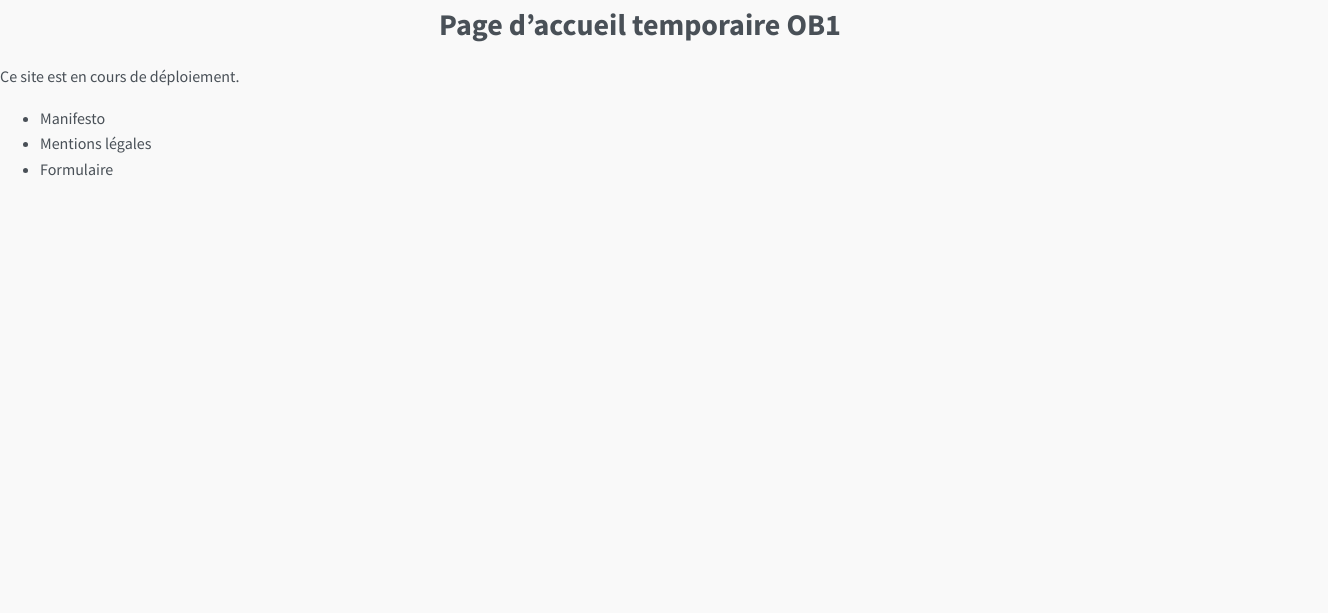
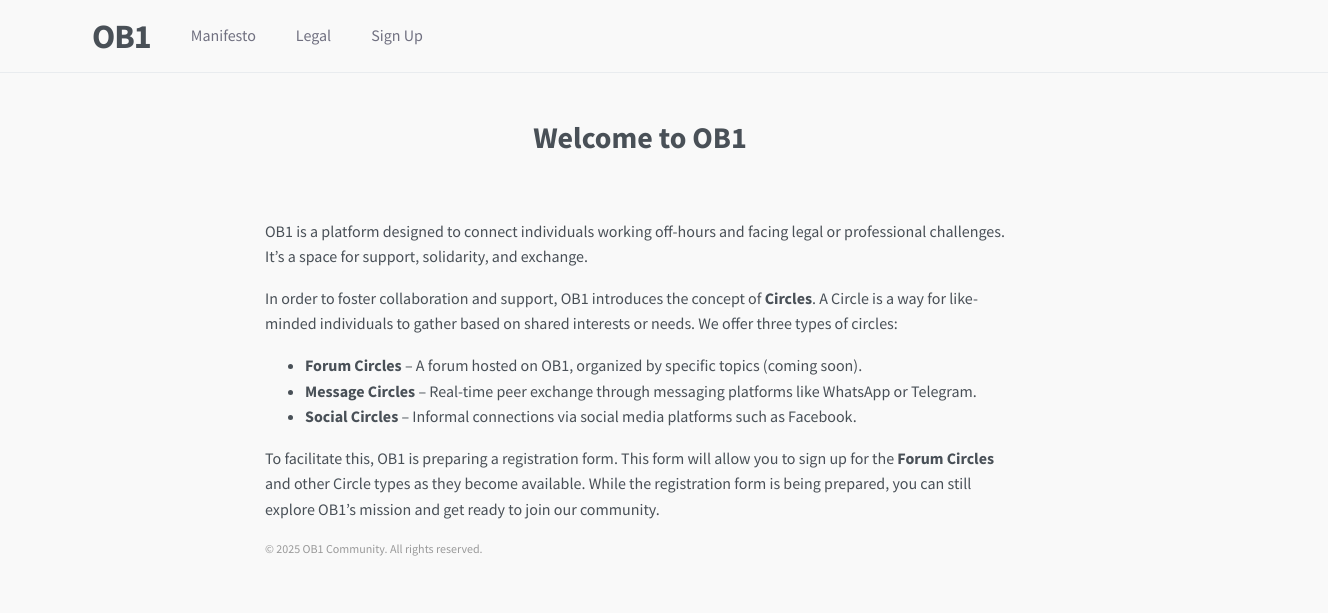
Before and after one commit to domainController/0B1-vanilla, a website built with Vite: page index.html in a window 1280 px wide. Shown: the whole page, 1328 px wide, since content can reach past the window. Built offline with nearby package versions, Linux system fonts and the light colour scheme.

Commit message:
Update index.html with new intro paragraph and menu link fix

```diff
--- a/index.html
+++ b/index.html
@@ -1,17 +1,42 @@
 <!DOCTYPE html>
-<html lang="fr">
+<html lang="en">
 <head>
-  <meta charset="UTF-8">
-  <title>Bienvenue sur OB1</title>
-  <link rel="stylesheet" href="/assets/css/main.css" />
+    <meta charset="UTF-8">
+    <meta name="viewport" content="width=device-width, initial-scale=1.0">
+    <meta http-equiv="X-UA-Compatible" content="ie=edge">
+    <title>Welcome to OB1</title>
+    <link rel="stylesheet" href="assets/css/main.css">
 </head>
 <body>
-  <h1>Page d’accueil temporaire OB1</h1>
-  <p>Ce site est en cours de déploiement.</p>
-  <ul>
-    <li><a href="/about.html">Manifesto</a></li>
-    <li><a href="/legal.html">Mentions légales</a></li>
-    <li><a href="/form.html">Formulaire</a></li>
-  </ul>
+
+<header>
+    <div class="navbar">
+        <a href="/" class="navbar-item navbar-logo-text">OB1</a>
+        <a href="/about.html" class="navbar-item">Manifesto</a>
+        <a href="/legal.html" class="navbar-item">Legal</a>
+        <a href="/form.html" class="navbar-item">Sign Up</a>
+    </div>
+</header>
+
+<main>
+    <div class="legal-container">
+        <h1>Welcome to OB1</h1>
+        <br>
+        <p>OB1 is a platform designed to connect individuals working off-hours and facing legal or professional challenges. It’s a space for support, solidarity, and exchange.</p>
+
+        <p>In order to foster collaboration and support, OB1 introduces the concept of <strong>Circles</strong>. A Circle is a way for like-minded individuals to gather based on shared interests or needs. We offer three types of circles:</p>
+
+        <ul>
+            <li><strong>Forum Circles</strong> – A forum hosted on OB1, organized by specific topics (coming soon).</li>
+            <li><strong>Message Circles</strong> – Real-time peer exchange through messaging platforms like WhatsApp or Telegram.</li>
+            <li><strong>Social Circles</strong> – Informal connections via social media platforms such as Facebook.</li>
+        </ul>
+        <p>To facilitate this, OB1 is preparing a registration form. This form will allow you to sign up for the <strong>Forum Circles</strong> and other Circle types as they become available. While the registration form is being prepared, you can still explore OB1’s mission and get ready to join our community.</p>
+        <footer>
+            <p style="margin-top: 1rem; font-size: 12px; color: #999;">&copy; 2025 OB1 Community. All rights reserved.</p>
+        </footer>
+    </div>
+</main>
+
 </body>
 </html>
```
